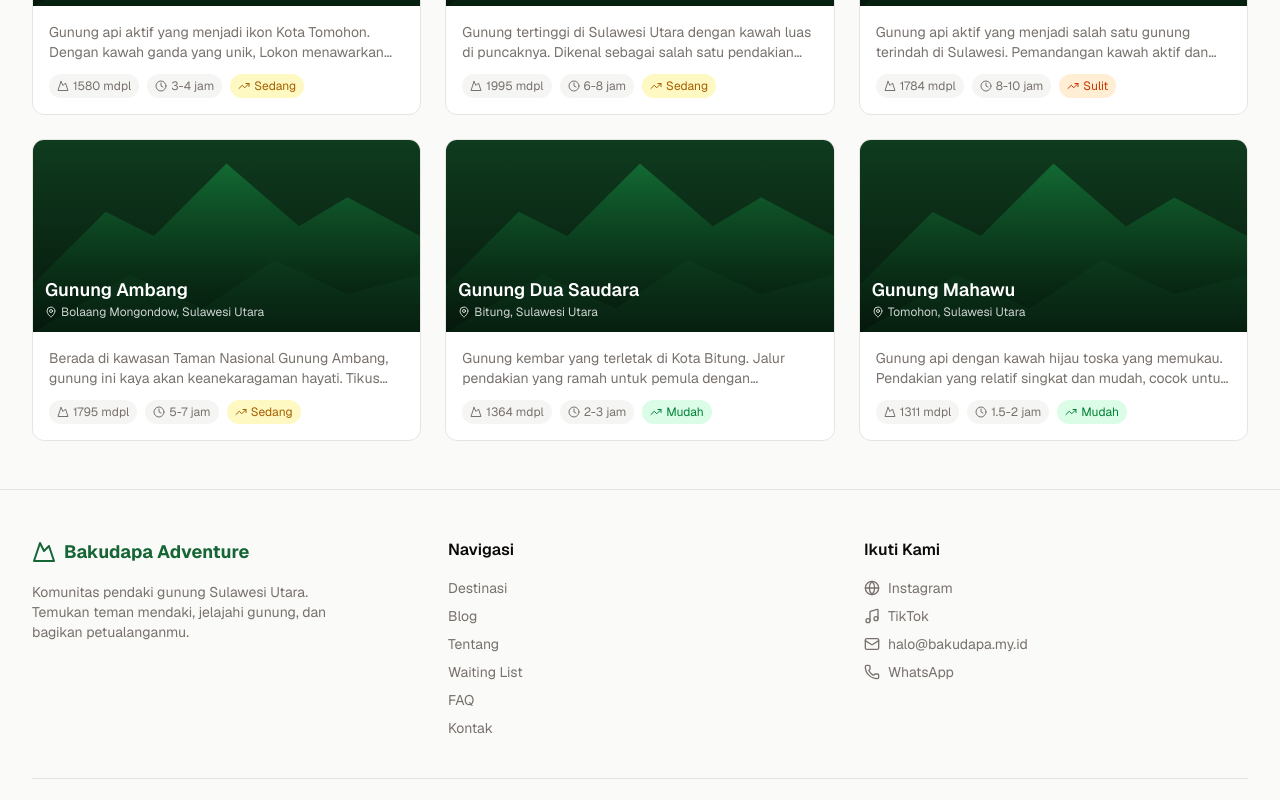
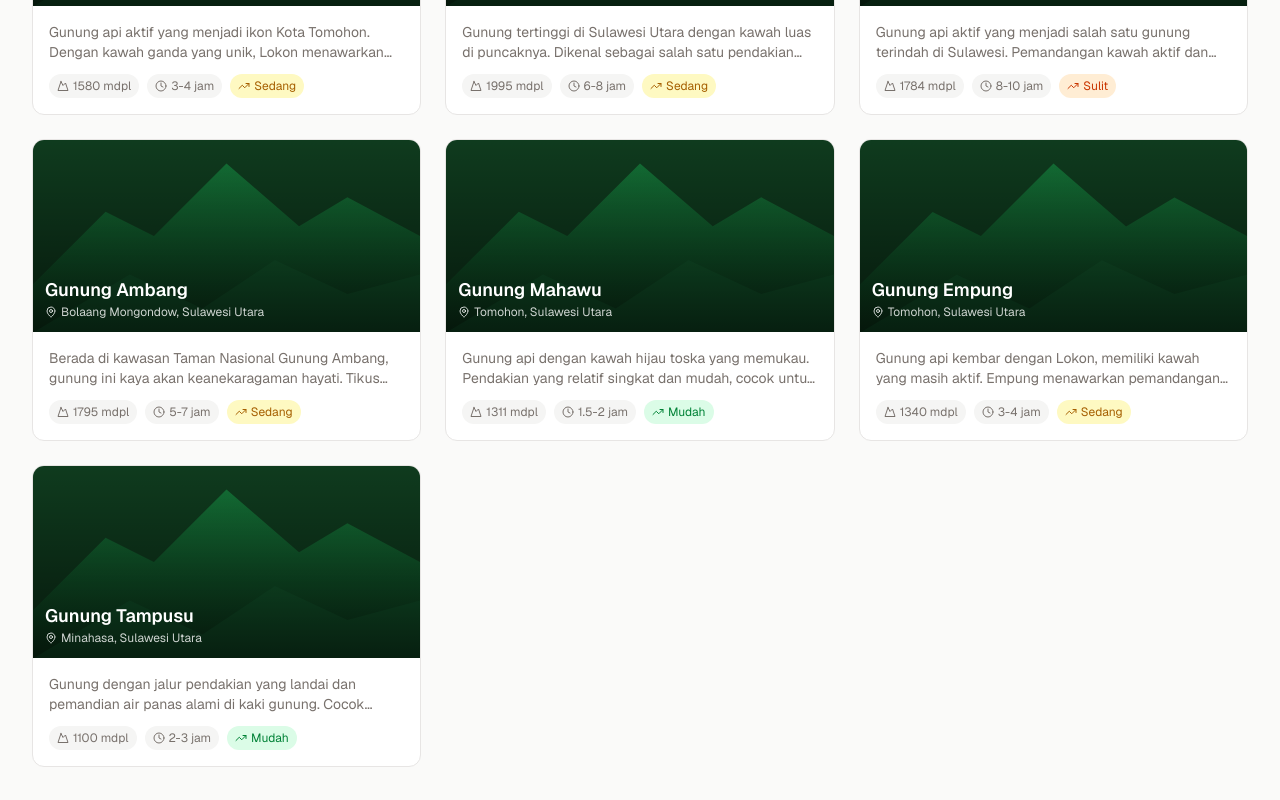
Before and after one commit to Jeonjoe2004/bakudapa-adventure-web, a Next.js app: page /destinasi in a window 1280 px wide. Shown: the part 500-1300 px from the top of the page. Built offline with nearby package versions, Linux system fonts and the light colour scheme; no server answers.

Commit message:
tambah gunung mahawu, empung, tampusu

```diff
--- a/src/app/page.tsx
+++ b/src/app/page.tsx
@@ -15,7 +15,7 @@ const fadeUp = {
 };
 
 const stats = [
-  { icon: Mountain, value: "6+", label: "Gunung" },
+  { icon: Mountain, value: "7+", label: "Gunung" },
   { icon: Users, value: "0", label: "Pendaki Terdaftar", soon: true },
   { icon: MapPin, value: "1", label: "Kota Base" },
 ];
--- a/src/data/blog-posts.ts
+++ b/src/data/blog-posts.ts
@@ -54,11 +54,11 @@ Ikon Kota Tomohon dengan kawah ganda yang unik. Pendakian yang relatif singkat n
 ## 3. Gunung Soputan (1.784 mdpl)
 Gunung api aktif dengan pemandangan kawah yang dramatis. Memerlukan izin khusus untuk mendaki.
 
-## 4. Gunung Mahawu (1.311 mdpl)
-Cocok untuk pemula, dengan kawah hijau toska yang memukau.
+## 4. Gunung Empung (1.340 mdpl)
+Kawah belerang yang dramatis, kembaran Gunung Lokon.
 
-## 5. Gunung Dua Saudara (1.364 mdpl)
-Gunung kembar di Bitung dengan pemandangan Laut Bunaken.
+## 5. Gunung Tampusu (1.100 mdpl)
+Cocok untuk pemula, pemandian air panas alami di kaki gunung.
 
 Setiap gunung punya keunikan dan tantangannya sendiri. Yang terpenting adalah selalu menjaga keselamatan dan kelestarian alam.`,
     imageUrl: "/images/blog/5-gunung.svg",
@@ -77,7 +77,7 @@ Setiap gunung punya keunikan dan tantangannya sendiri. Yang terpenting adalah se
     content: `Mendaki gunung adalah aktivitas yang menantang namun sangat rewarding. Bagi kamu yang baru pertama kali ingin mendaki, berikut tips-tips penting yang perlu diketahui.
 
 ## 1. Pilih Gunung yang Tepat
-Untuk pendakian pertama, pilih gunung dengan tingkat kesulitan rendah hingga sedang seperti Gunung Mahawu atau Gunung Dua Saudara.
+Untuk pendakian pertama, pilih gunung dengan tingkat kesulitan rendah hingga sedang seperti Gunung Tampusu atau Gunung Empung.
 
 ## 2. Persiapkan Fisik
 Mulai latihan kardio minimal 2 minggu sebelum pendakian. Jogging, naik turun tangga, dan squat sangat membantu.
--- a/src/data/faqs.ts
+++ b/src/data/faqs.ts
@@ -40,7 +40,7 @@ export const faqs: FAQItem[] = [
     id: "6",
     question: "Gunung apa saja yang ada di Bakudapa Adventure?",
     answer:
-      "Kami akan menyediakan informasi lengkap tentang gunung-gunung di Sulawesi Utara, termasuk Gunung Lokon, Klabat, Soputan, Ambang, Dua Saudara, Mahawu, dan masih banyak lagi. Setiap gunung dilengkapi dengan informasi jalur, tingkat kesulitan, dan tips pendakian.",
+      "Kami akan menyediakan informasi lengkap tentang gunung-gunung di Sulawesi Utara, termasuk Gunung Lokon, Klabat, Soputan, Ambang, Empung, Tampusu, dan masih banyak lagi. Setiap gunung dilengkapi dengan informasi jalur, tingkat kesulitan, dan tips pendakian.",
     category: "destinasi",
   },
   {
--- a/src/data/mountains.ts
+++ b/src/data/mountains.ts
@@ -67,22 +67,6 @@ export const mountains: Mountain[] = [
   },
   {
     id: "5",
-    name: "Gunung Dua Saudara",
-    slug: "dua-saudara",
-    location: "Bitung, Sulawesi Utara",
-    elevation: 1364,
-    difficulty: "mudah",
-    description:
-      "Gunung kembar yang terletak di Kota Bitung. Jalur pendakian yang ramah untuk pemula dengan pemandangan Taman Nasional Laut Bunaken dan Selat Lembeh dari puncak.",
-    imageUrl: "/images/mountains/dua-saudara.svg",
-    latitude: 1.5597,
-    longitude: 125.114,
-    estimatedTime: "2-3 jam",
-    bestSeason: "Sepanjang tahun",
-    popularity: 4,
-  },
-  {
-    id: "6",
     name: "Gunung Mahawu",
     slug: "mahawu",
     location: "Tomohon, Sulawesi Utara",
@@ -97,4 +81,36 @@ export const mountains: Mountain[] = [
     bestSeason: "Sepanjang tahun",
     popularity: 4,
   },
+  {
+    id: "6",
+    name: "Gunung Empung",
+    slug: "empung",
+    location: "Tomohon, Sulawesi Utara",
+    elevation: 1340,
+    difficulty: "sedang",
+    description:
+      "Gunung api kembar dengan Lokon, memiliki kawah yang masih aktif. Empung menawarkan pemandangan kawah belerang yang dramatis serta panorama Kota Tomohon dan Danau Tondano dari puncaknya.",
+    imageUrl: "/images/mountains/empung.svg",
+    latitude: 1.3525,
+    longitude: 124.7919,
+    estimatedTime: "3-4 jam",
+    bestSeason: "Maret - Oktober",
+    popularity: 4,
+  },
+  {
+    id: "6",
+    name: "Gunung Tampusu",
+    slug: "tampusu",
+    location: "Minahasa, Sulawesi Utara",
+    elevation: 1100,
+    difficulty: "mudah",
+    description:
+      "Gunung dengan jalur pendakian yang landai dan pemandian air panas alami di kaki gunung. Cocok untuk pendaki pemula yang ingin menikmati alam Minahasa yang asri.",
+    imageUrl: "/images/mountains/tampusu.svg",
+    latitude: 1.2801,
+    longitude: 124.8519,
+    estimatedTime: "2-3 jam",
+    bestSeason: "Sepanjang tahun",
+    popularity: 4,
+  },
 ];
--- a/src/lib/site-config.ts
+++ b/src/lib/site-config.ts
@@ -23,7 +23,7 @@ export const siteConfig: {
     instagram: "https://instagram.com/bakudapa.adventure",
     tiktok: "https://tiktok.com/@bakudapa.adventure",
     email: "halo@bakudapa.my.id",
-    whatsapp: "https://wa.me/6281234567890",
+    whatsapp: "https://wa.me/623138518923",
   },
 };
 
```
Also changed, not shown: public/images/mountains/empung.svg (added), public/images/mountains/tampusu.svg.
